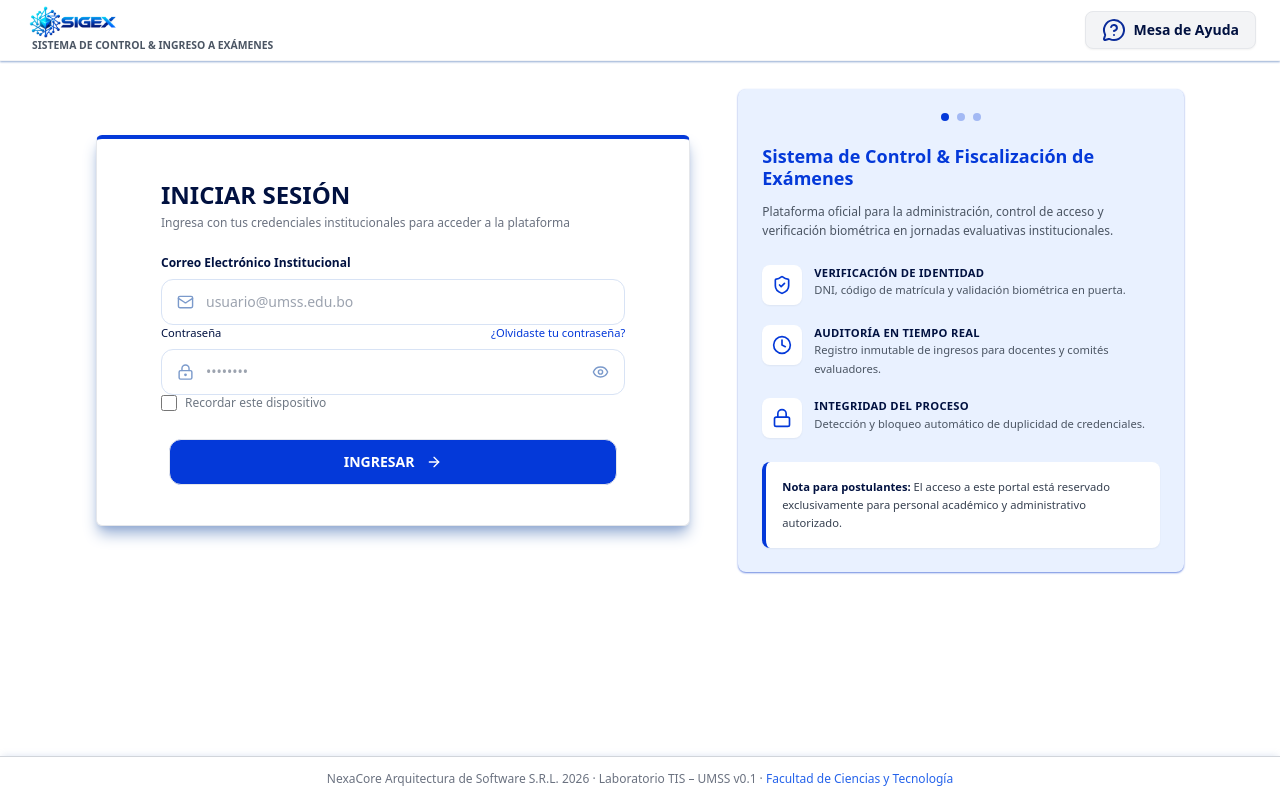
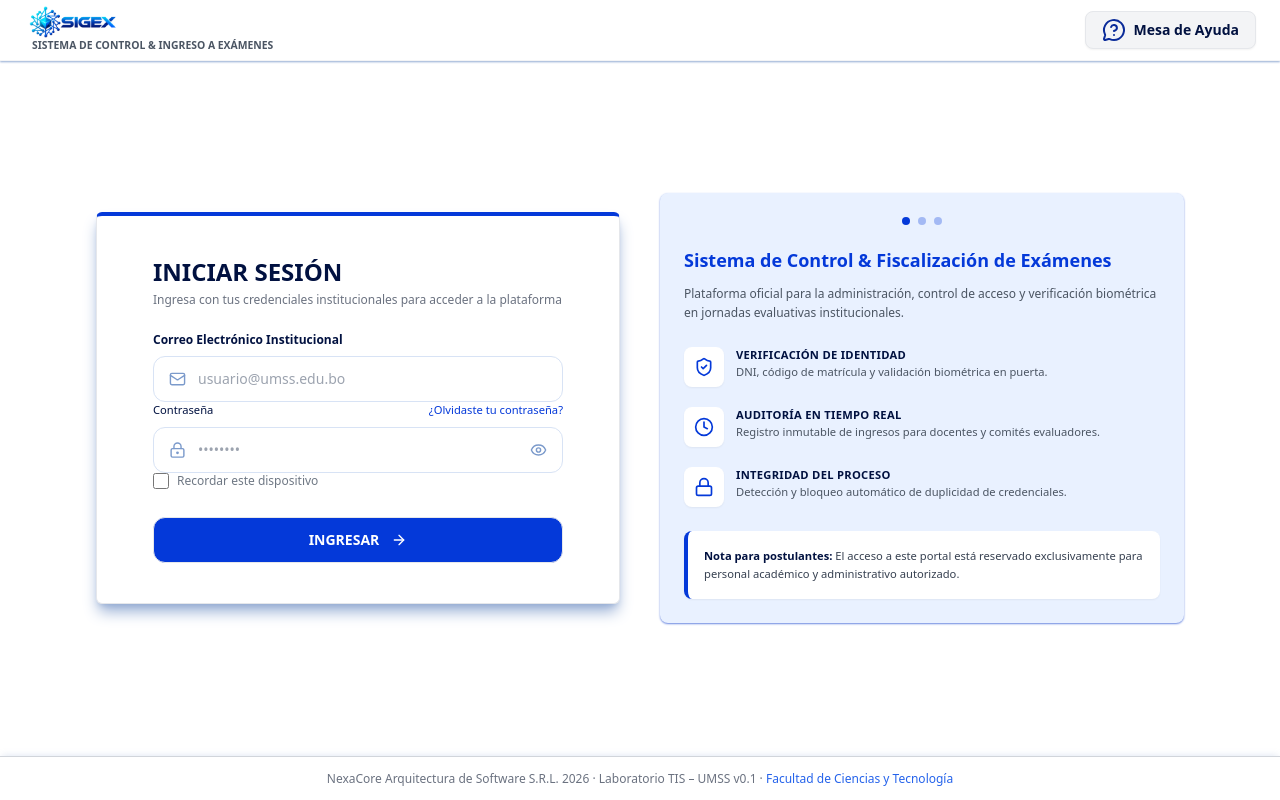
Before and after one commit to Rodrigo110620/nexacore-sigex, a React (Vite) app in the folder frontend/: page /login in a window 1280 px wide. Built offline with nearby package versions, Linux system fonts and the light colour scheme; no server answers.

Commit message:
fix(frontend): centrar login y cuadro de información en desktop

```diff
--- a/frontend/src/components/layout/AuthLayout.tsx
+++ b/frontend/src/components/layout/AuthLayout.tsx
@@ -10,7 +10,7 @@ export default function AuthLayout({ children }: AuthLayoutProps) {
   return (
     <div className="flex min-h-screen flex-col bg-white">
       <Header />
-      <main className="flex-1 overflow-y-auto">
+      <main className="flex flex-1 items-stretch overflow-y-auto">
         {children}
       </main>
       <div className="hidden lg:block">
--- a/frontend/src/pages/Login/LoginPage.tsx
+++ b/frontend/src/pages/Login/LoginPage.tsx
@@ -5,9 +5,10 @@ import Login_Sesion from './Login_Sesion';
 export default function LoginPage() {
   return (
     <AuthLayout>
-      <div className="mx-auto grid min-h-full w-full grid-cols-1 lg:h-full lg:max-w-6xl lg:grid-cols-[1.2fr_0.9fr] lg:gap-12 lg:px-8 lg:py-6">
-        <div className="flex min-h-full items-center justify-center px-4 py-5 sm:px-8 lg:px-0 lg:py-0">
-          <div className="flex w-full max-w-md flex-col lg:max-w-none">
+      <div className="mx-auto flex min-h-full w-full max-w-6xl items-center justify-center px-4 py-6 sm:px-8 lg:px-8 lg:py-8">
+        <div className="grid w-full grid-cols-1 items-stretch gap-8 lg:grid-cols-2 lg:gap-10">
+          <div className="flex min-h-0 w-full items-center justify-center">
+            <div className="flex w-full max-w-lg flex-col lg:max-w-none">
               <div className="flex flex-col items-center lg:hidden">
                 <p className="rounded-full border border-[#D8E3F5] bg-[#F4F8FF] px-4 py-2 text-center text-[11px] font-bold text-[#0439D9]">
                   SISTEMA DE CONTROL &amp; INGRESO A EXÁMENES
@@ -22,10 +23,10 @@ export default function LoginPage() {
             </div>
           </div>
 
-        <div className="hidden h-full min-h-0 w-full py-1 lg:block">
+          <div className="hidden min-h-0 w-full lg:block">
             <Login_Information />
           </div>
-
+        </div>
       </div>
     </AuthLayout>
   );
--- a/frontend/src/pages/Login/Login_Sesion.tsx
+++ b/frontend/src/pages/Login/Login_Sesion.tsx
@@ -74,7 +74,7 @@ export default function Login__Sesion() {
     };
 
     return (
-        <div className="mt-6 w-full bg-white px-1 py-3 sm:px-4 lg:mt-0 lg:max-w-2xl lg:rounded-md lg:border lg:border-t-4 lg:border-t-[#0439D9] lg:px-16 lg:py-10 lg:shadow-lg lg:shadow-[#92aad2]">
+        <div className="mt-6 w-full bg-white px-1 py-3 sm:px-4 lg:mt-0 lg:h-full lg:rounded-md lg:border lg:border-t-4 lg:border-t-[#0439D9] lg:px-10 lg:py-10 lg:shadow-lg lg:shadow-[#92aad2] xl:px-14">
             <div className="flex flex-col gap-1 text-center lg:text-left">
                 <h1 className="text-2xl font-bold text-[#011140]">INICIAR SESIÓN</h1>
                 <p className="mb-8 text-xs text-gray-500 lg:mb-6">
```
Lines whose indentation alone changed are shown as unchanged.
